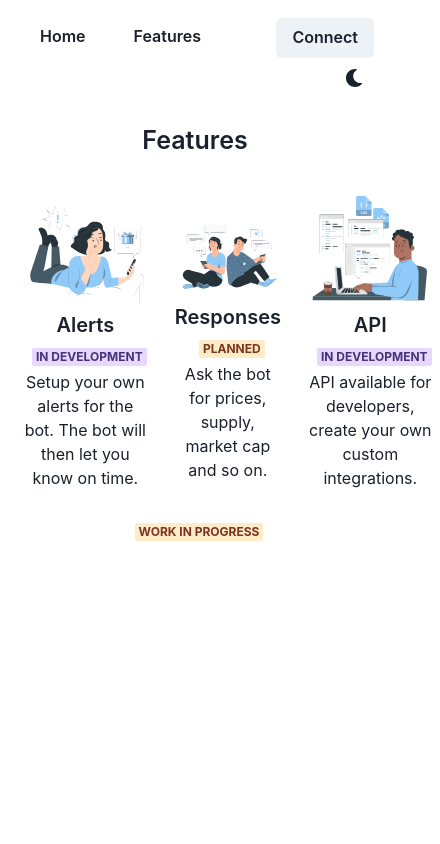
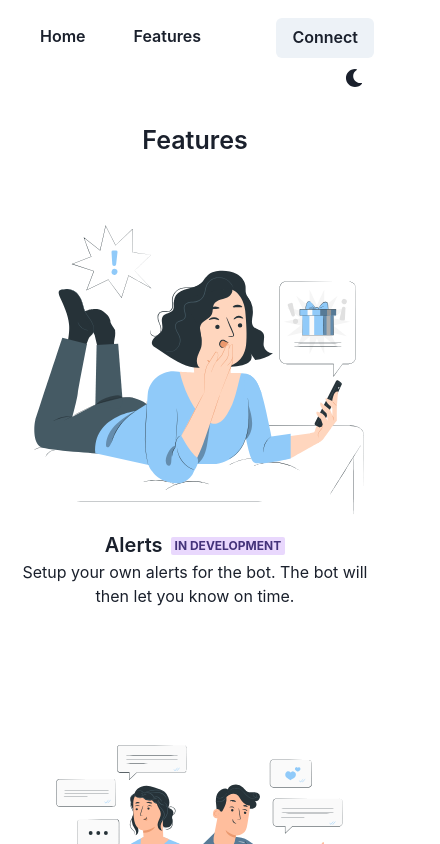
Before and after one commit to Antheta/finest-landing, a React (Create React App) app: page /features in a window 390 px wide. Shown: the top 844 px of the page, 440 px wide, since content can reach past the window. Built offline with nearby package versions, Linux system fonts and the light colour scheme.

Commit message:
Responsive features grid

```diff
--- a/src/views/Features/index.js
+++ b/src/views/Features/index.js
@@ -1,4 +1,4 @@
-import { Badge, Box, Container, Grid, GridItem, Img, Text } from "@chakra-ui/react"
+import { Badge, Box, Container, Grid, GridItem, Img, SimpleGrid, Text } from "@chakra-ui/react"
 
 import alerts from "../../assets/svg/alerts.svg"
 import responses from "../../assets/svg/responses.svg"
@@ -11,8 +11,12 @@ const Features = () => {
                 <Grid p={3} alignItems='left'>
                     <h1 style={{ textAlign: 'center', fontWeight: '600', fontSize: '25px' }}>Features</h1>
                 </Grid>
-                <Grid templateColumns='repeat(3, 1fr)' gap={3} alignItems="center">
-                    <GridItem w='100%' lg={3} sm={12} borderRadius={6} p={2} pt={4} pb={4}>
+                <SimpleGrid
+                    minChildWidth='180px'
+                    columns={3}
+                    spacing={10}
+                >
+                    <Box w='100%' lg={3} sm={12} borderRadius={6}>
                         <Img
                             src={alerts}
                         />
@@ -23,8 +27,8 @@ const Features = () => {
                         <Text textAlign="center">
                             Setup your own alerts for the bot. The bot will then let you know on time.
                         </Text>
-                    </GridItem>
-                    <GridItem w='100%' lg={3} sm={12} borderRadius={6} p={2} pt={4} pb={4}>
+                    </Box>
+                    <Box w='100%' lg={3} sm={12} borderRadius={6}>
                         <Img
                             src={responses}
                         />
@@ -35,8 +39,8 @@ const Features = () => {
                         <Text textAlign="center">
                             Ask the bot for prices, supply, market cap and so on.
                         </Text>
-                    </GridItem>
-                    <GridItem w='100%' lg={3} sm={12} borderRadius={6} p={2} pt={4} pb={4}>
+                    </Box>
+                    <Box w='100%' lg={3} sm={12} borderRadius={6}>
                         <Img
                             src={developers}
                         />
@@ -47,8 +51,8 @@ const Features = () => {
                         <Text textAlign="center">
                             API available for developers, create your own custom integrations.
                         </Text>
-                    </GridItem>
-                </Grid>
+                    </Box>
+                </SimpleGrid>
             </Box>
         </Container>
     )
```
